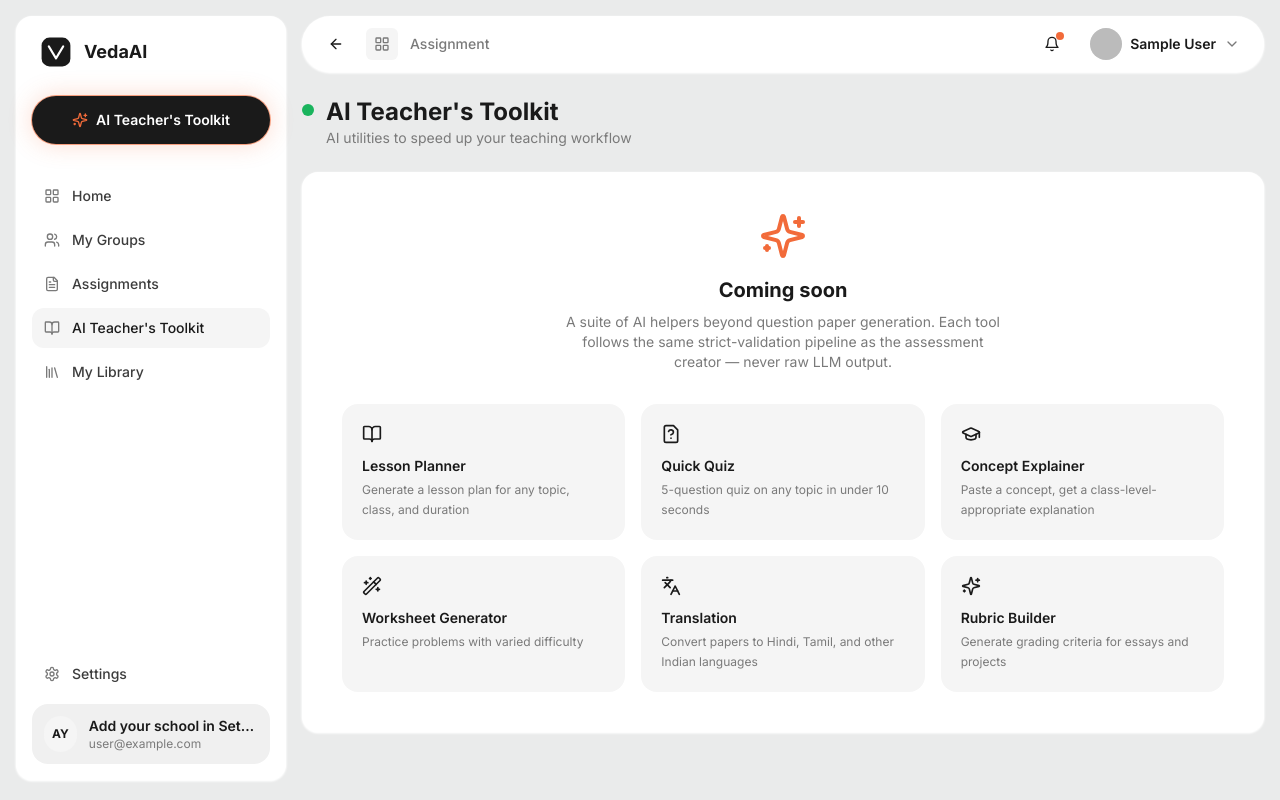
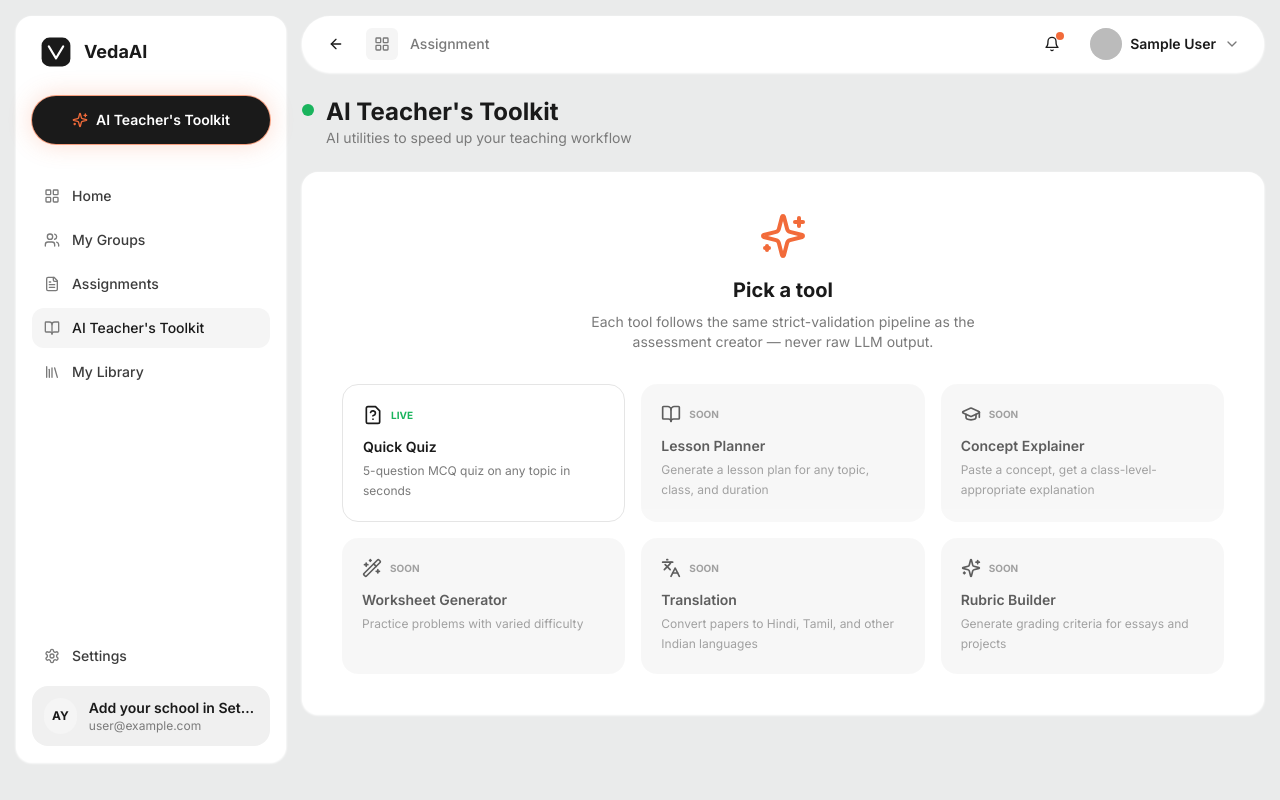
Before and after one commit to ABHISAARPANDEY/Veda-ai_assessment, a Next.js app in the folder client/: page /toolkit in a window 1280 px wide. Built offline with nearby package versions, Linux system fonts and the light colour scheme; no server answers; sample sign-in values are in the browser's storage.

Commit message:
feat(client): Quick Quiz tool in toolkit (live), reuses existing generation pipeline

```diff
--- a/client/app/(app)/toolkit/page.tsx
+++ b/client/app/(app)/toolkit/page.tsx
@@ -1,3 +1,4 @@
+import Link from "next/link";
 import { Card } from "../../../components/ui/Card";
 import { Sparkles, BookOpen, FileQuestion, GraduationCap, Languages, Wand2 } from "lucide-react";
 
@@ -16,28 +17,49 @@ export default function ToolkitPage() {
       <Card className="p-10">
         <div className="text-center mb-8">
           <Sparkles className="h-12 w-12 mx-auto text-accent mb-4" />
-          <h2 className="text-xl font-bold">Coming soon</h2>
+          <h2 className="text-xl font-bold">Pick a tool</h2>
           <p className="text-sm text-secondary max-w-md mx-auto mt-2">
-            A suite of AI helpers beyond question paper generation. Each tool follows the same strict-validation pipeline as the assessment creator — never raw LLM output.
+            Each tool follows the same strict-validation pipeline as the assessment creator — never raw LLM output.
           </p>
         </div>
         <div className="grid grid-cols-1 md:grid-cols-2 lg:grid-cols-3 gap-4">
-          <Tool icon={<BookOpen className="h-5 w-5" />} title="Lesson Planner" desc="Generate a lesson plan for any topic, class, and duration" />
-          <Tool icon={<FileQuestion className="h-5 w-5" />} title="Quick Quiz" desc="5-question quiz on any topic in under 10 seconds" />
-          <Tool icon={<GraduationCap className="h-5 w-5" />} title="Concept Explainer" desc="Paste a concept, get a class-level-appropriate explanation" />
-          <Tool icon={<Wand2 className="h-5 w-5" />} title="Worksheet Generator" desc="Practice problems with varied difficulty" />
-          <Tool icon={<Languages className="h-5 w-5" />} title="Translation" desc="Convert papers to Hindi, Tamil, and other Indian languages" />
-          <Tool icon={<Sparkles className="h-5 w-5" />} title="Rubric Builder" desc="Generate grading criteria for essays and projects" />
+          <ActiveTool
+            href="/toolkit/quick-quiz"
+            icon={<FileQuestion className="h-5 w-5" />}
+            title="Quick Quiz"
+            desc="5-question MCQ quiz on any topic in seconds"
+          />
+          <ComingSoonTool icon={<BookOpen className="h-5 w-5" />} title="Lesson Planner" desc="Generate a lesson plan for any topic, class, and duration" />
+          <ComingSoonTool icon={<GraduationCap className="h-5 w-5" />} title="Concept Explainer" desc="Paste a concept, get a class-level-appropriate explanation" />
+          <ComingSoonTool icon={<Wand2 className="h-5 w-5" />} title="Worksheet Generator" desc="Practice problems with varied difficulty" />
+          <ComingSoonTool icon={<Languages className="h-5 w-5" />} title="Translation" desc="Convert papers to Hindi, Tamil, and other Indian languages" />
+          <ComingSoonTool icon={<Sparkles className="h-5 w-5" />} title="Rubric Builder" desc="Generate grading criteria for essays and projects" />
         </div>
       </Card>
     </div>
   );
 }
 
-function Tool({ icon, title, desc }: { icon: React.ReactNode; title: string; desc: string }) {
+function ActiveTool({ href, icon, title, desc }: { href: string; icon: React.ReactNode; title: string; desc: string }) {
   return (
-    <div className="bg-inset rounded-2xl p-5">
-      <div className="text-primary mb-3">{icon}</div>
+    <Link href={href} className="bg-card border border-border hover:border-primary rounded-2xl p-5 transition-colors block">
+      <div className="text-primary mb-3 flex items-center gap-2">
+        {icon}
+        <span className="text-[10px] uppercase font-bold text-statusGreen">Live</span>
+      </div>
+      <div className="font-semibold text-sm">{title}</div>
+      <div className="text-xs text-secondary mt-1 leading-5">{desc}</div>
+    </Link>
+  );
+}
+
+function ComingSoonTool({ icon, title, desc }: { icon: React.ReactNode; title: string; desc: string }) {
+  return (
+    <div className="bg-inset rounded-2xl p-5 opacity-70">
+      <div className="text-primary mb-3 flex items-center gap-2">
+        {icon}
+        <span className="text-[10px] uppercase font-bold text-secondary">Soon</span>
+      </div>
       <div className="font-semibold text-sm">{title}</div>
       <div className="text-xs text-secondary mt-1 leading-5">{desc}</div>
     </div>
--- /dev/null
+++ b/client/app/(app)/toolkit/quick-quiz/page.tsx
@@ -0,0 +1,146 @@
+"use client";
+import { useState } from "react";
+import { useRouter } from "next/navigation";
+import { useSession } from "next-auth/react";
+import { ArrowLeft, ArrowRight, Sparkles } from "lucide-react";
+import { Card } from "../../../../components/ui/Card";
+import { Button } from "../../../../components/ui/Button";
+import { Select } from "../../../../components/ui/Select";
+import { Stepper } from "../../../../components/ui/Stepper";
+import { GenerationOverlay } from "../../../../components/ui/GenerationOverlay";
+import { createAssignment } from "../../../../lib/api";
+
+const LEVEL_OPTIONS = [
+  { label: "Class 5", value: "Class 5", typeKey: "Class 5" },
+  { label: "Class 6", value: "Class 6", typeKey: "Class 6" },
+  { label: "Class 7", value: "Class 7", typeKey: "Class 7" },
+  { label: "Class 8", value: "Class 8", typeKey: "Class 8" },
+  { label: "Class 9", value: "Class 9", typeKey: "Class 9" },
+  { label: "Class 10", value: "Class 10", typeKey: "Class 10" },
+  { label: "Class 11", value: "Class 11", typeKey: "Class 11" },
+  { label: "Class 12", value: "Class 12", typeKey: "Class 12" },
+  { label: "JEE Main", value: "JEE Main", typeKey: "JEE Main" },
+  { label: "JEE Advanced", value: "JEE Advanced", typeKey: "JEE Advanced" },
+  { label: "NEET", value: "NEET", typeKey: "NEET" },
+  { label: "General", value: "General", typeKey: "General" },
+];
+
+export default function QuickQuizPage() {
+  const router = useRouter();
+  const { data: session } = useSession();
+  const token = (session as any)?.backendToken as string | undefined;
+
+  const [topic, setTopic] = useState("");
+  const [classLevel, setClassLevel] = useState("Class 10");
+  const [subject, setSubject] = useState("");
+  const [count, setCount] = useState(5);
+
+  const [submitting, setSubmitting] = useState(false);
+  const [error, setError] = useState<string | null>(null);
+  const [activeId, setActiveId] = useState<string | null>(null);
+
+  async function onSubmit(e: React.FormEvent) {
+    e.preventDefault();
+    setError(null);
+    if (!token) {
+      setError("Not signed in");
+      return;
+    }
+    if (!topic.trim()) {
+      setError("Topic is required");
+      return;
+    }
+    setSubmitting(true);
+    const res = await createAssignment(
+      {
+        title: topic.trim(),
+        classLevel,
+        subject: subject.trim() || undefined,
+        questionTypes: ["mcq"],
+        numQuestions: count,
+        totalMarks: count * 2,
+        questionBreakdown: [
+          { type: "mcq", typeLabel: "Multiple Choice Questions", count, marksPerQuestion: 2 },
+        ],
+        instructions: "Quick Quiz format — fast, MCQ only.",
+      },
+      token
+    );
+    setSubmitting(false);
+    if (!res.ok) {
+      setError(res.error);
+      return;
+    }
+    setActiveId(res.assignment._id);
+  }
+
+  return (
+    <div className="space-y-6 pt-2 pb-24">
+      <div className="flex items-start gap-3">
+        <Sparkles className="h-5 w-5 text-accent mt-1" />
+        <div>
+          <h1 className="text-2xl font-bold">Quick Quiz</h1>
+          <p className="text-sm text-secondary">Generate a fast MCQ quiz on any topic</p>
+        </div>
+      </div>
+
+      <Card className="p-8 space-y-6 bg-inset">
+        <form onSubmit={onSubmit} className="space-y-6">
+          <div>
+            <label className="text-sm font-semibold block mb-2">Topic</label>
+            <input
+              type="text"
+              value={topic}
+              onChange={(e) => setTopic(e.target.value)}
+              placeholder="e.g. Newton's laws of motion"
+              className="form-input w-full h-12 rounded-xl bg-card border border-border px-4 text-sm focus:border-primary focus:ring-0"
+              required
+            />
+          </div>
+          <div className="grid grid-cols-1 md:grid-cols-2 gap-4">
+            <div>
+              <label className="text-sm font-semibold block mb-2">Class / Level</label>
+              <Select
+                value={classLevel}
+                options={LEVEL_OPTIONS}
+                onChange={(_label, value) => setClassLevel(value)}
+              />
+            </div>
+            <div>
+              <label className="text-sm font-semibold block mb-2">Subject (optional)</label>
+              <input
+                type="text"
+                value={subject}
+                onChange={(e) => setSubject(e.target.value)}
+                placeholder="e.g. Physics"
+                className="form-input w-full h-11 rounded-xl bg-card border border-border px-4 text-sm focus:border-primary focus:ring-0"
+              />
+            </div>
+          </div>
+          <div>
+            <label className="text-sm font-semibold block mb-2">Number of questions</label>
+            <Stepper value={count} min={3} max={15} onChange={setCount} />
+          </div>
+
+          {error && <div className="text-sm text-danger">{error}</div>}
+
+          <div className="flex items-center justify-between pt-2">
+            <Button variant="white" type="button" onClick={() => router.back()}>
+              <ArrowLeft className="h-4 w-4" /> Back
+            </Button>
+            <Button variant="dark" type="submit" disabled={submitting}>
+              {submitting ? "Generating…" : "Generate quiz"} <ArrowRight className="h-4 w-4" />
+            </Button>
+          </div>
+        </form>
+      </Card>
+
+      {activeId && (
+        <GenerationOverlay
+          assignmentId={activeId}
+          onCompleted={(id) => router.push(`/assignments/${id}`)}
+        />
+      )}
+    </div>
+  );
+}
```
